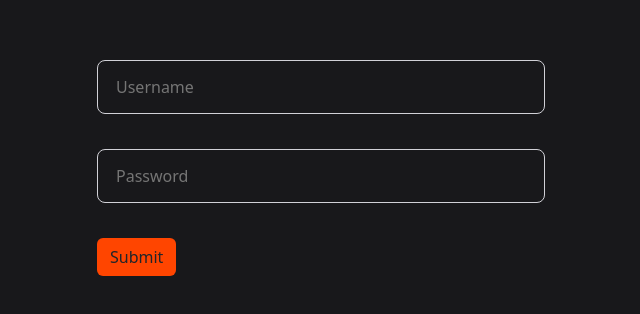
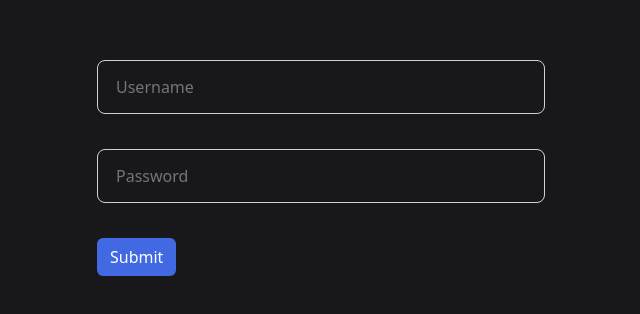
Before and after one commit to JhonnyPanchal-ReactJs/ReactJS-RDM, a React (Create React App) app: page / in a window 1280 px wide. Shown: the part 232-546 px from the top of the page, without its empty margins (319-959 px from the left). Built offline with nearby package versions, Linux system fonts and the light colour scheme.

Commit message:
change color property to bgColor and add property color in button component

```diff
--- a/src/Components/common/Button/Button.js
+++ b/src/Components/common/Button/Button.js
@@ -12,11 +12,11 @@
 // export default Button;
 
 import React from 'react'
-const Button = ({ color, text, onClick }) => {
+const Button = ({ bgColor, color, text, onClick }) => {
     return (
         <button
             onClick={onClick}
-            style={{ backgroundColor: color }}
+            style={{ backgroundColor: bgColor, color: color }}
             className='btn'>
             {text}
         </button>
--- a/src/screen/Login.js
+++ b/src/screen/Login.js
@@ -59,7 +59,8 @@ const Login = () => {
         errorpassword={errorpassword}
         onChange={handleOnChange} />
           <Button
-          color={'orangered'}
+          bgColor={'royalblue'}
+          color={'white'}
           text={'Submit'}
         />
        {/* <button type="submit">Login</button> */}
```
